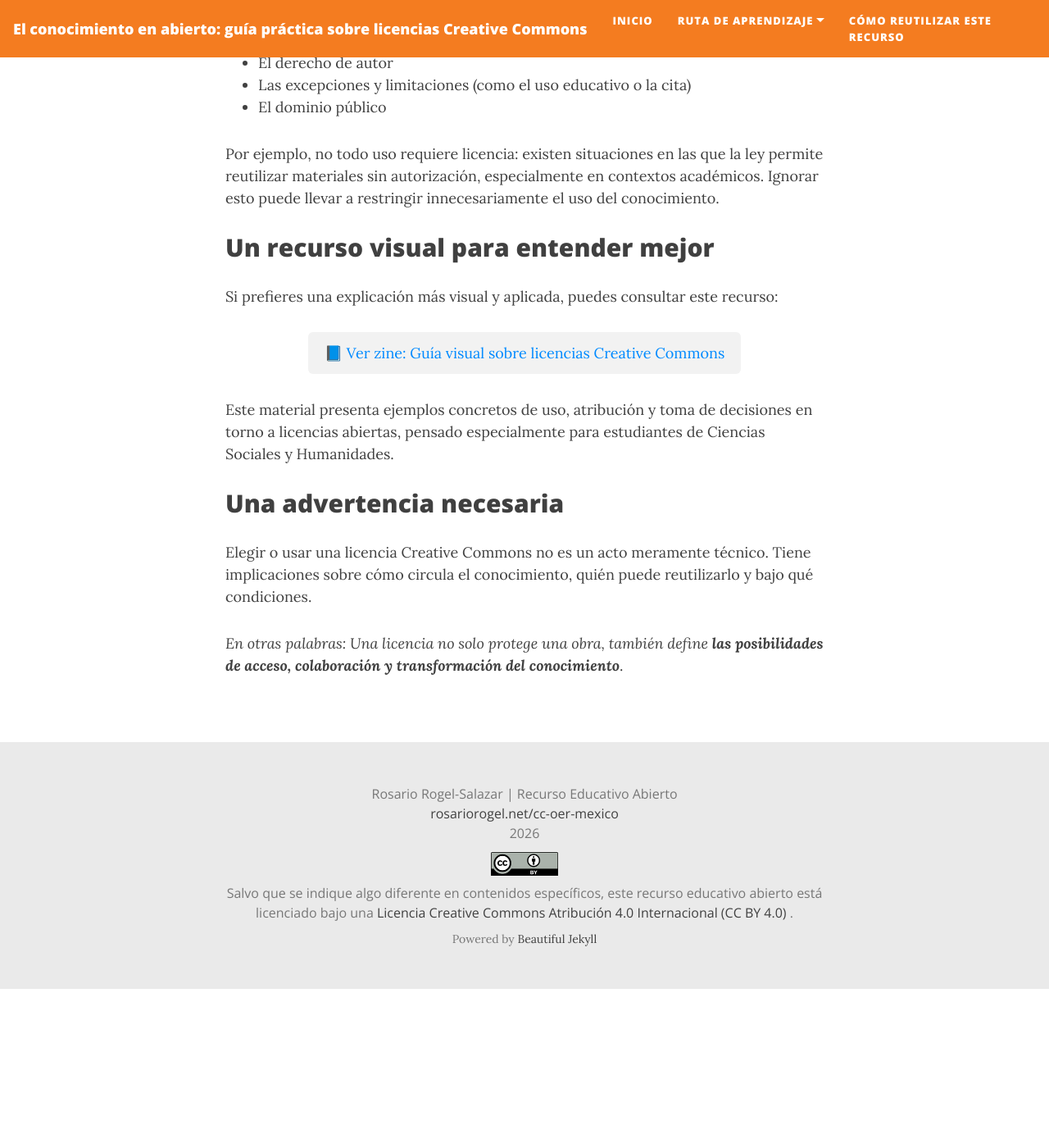
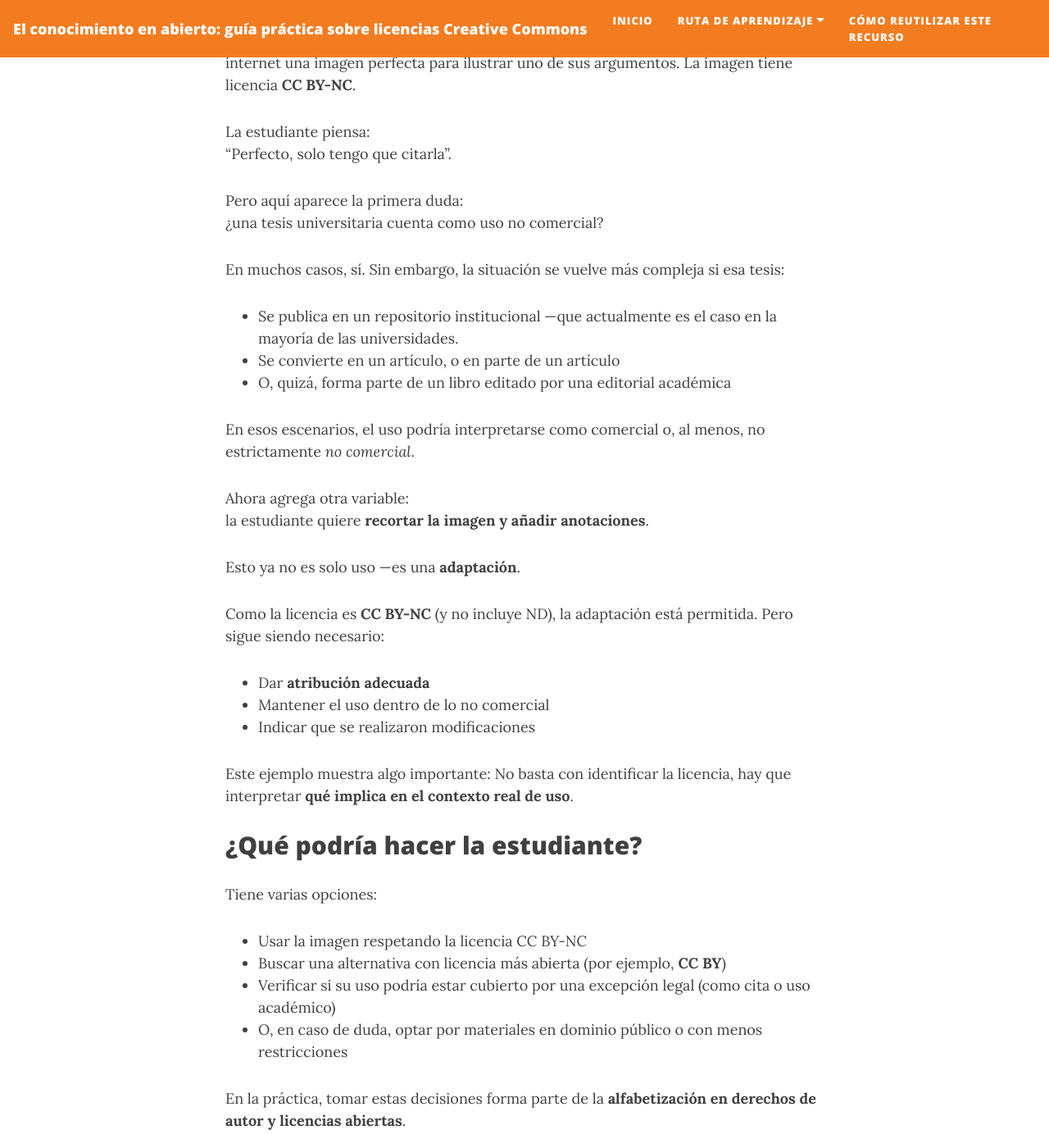
Before and after one commit to rosariorogel/cc-oer-mexico, a Jekyll site: the page built from _pages/licencias-cc.md, in a window 1280 px wide and 1400 px high, scrolled down 2276 px. Shown: the whole window at 82% size. Built offline with Jekyll 4.4.1, drawn with Linux system fonts in a browser that asks for light colours; nearby versions of some CDN libraries; before the commit the page ends 3482 px from its top, so only the background shows below that; some of the changed text lies outside the part shown.

Commit message:
Update licencias-cc.md

```diff
--- a/_pages/licencias-cc.md
+++ b/_pages/licencias-cc.md
@@ -47,6 +47,47 @@ No basta con saber que una obra tiene licencia CC. Es necesario entender **qué
 
 En contextos educativos, esta última condición (ND) puede ser especialmente problemática, ya que limita prácticas fundamentales como traducir, actualizar o contextualizar materiales.
 
+## Caso práctico: ¿puedo usar esta imagen en mi tesis?
+
+Imagina la siguiente situación:
+
+Una estudiante de la carrera de Sociología está preparando su tesis. Encuentra en internet una imagen perfecta para ilustrar uno de sus argumentos. La imagen tiene licencia **CC BY-NC**.
+
+La estudiante piensa:
+“Perfecto, solo tengo que citarla”.
+
+Pero aquí aparece la primera duda:
+¿una tesis universitaria cuenta como uso no comercial?
+
+En muchos casos, sí. Sin embargo, la situación se vuelve más compleja si esa tesis:
+- Se publica en un repositorio institucional —que actualmente es el caso en la mayoría de las universidades.
+- Se convierte en un artículo, o en parte de un artículo
+- O, quizá, forma parte de un libro editado por una editorial académica
+
+En esos escenarios, el uso podría interpretarse como comercial o, al menos, no estrictamente *no comercial*.
+
+Ahora agrega otra variable:
+la estudiante quiere **recortar la imagen y añadir anotaciones**.
+
+Esto ya no es solo uso —es una **adaptación**.
+
+Como la licencia es **CC BY-NC** (y no incluye ND), la adaptación está permitida. Pero sigue siendo necesario:
+- Dar **atribución adecuada**
+- Mantener el uso dentro de lo no comercial
+- Indicar que se realizaron modificaciones
+
+Este ejemplo muestra algo importante: No basta con identificar la licencia, hay que interpretar **qué implica en el contexto real de uso**.
+
+## ¿Qué podría hacer la estudiante?
+
+Tiene varias opciones:
+- Usar la imagen respetando la licencia CC BY-NC
+- Buscar una alternativa con licencia más abierta (por ejemplo, **CC BY**)
+- Verificar si su uso podría estar cubierto por una excepción legal (como cita o uso académico)
+- O, en caso de duda, optar por materiales en dominio público o con menos restricciones
+
+En la práctica, tomar estas decisiones forma parte de la **alfabetización en derechos de autor y licencias abiertas**.
+
 ## Más allá de las licencias: entender el ecosistema
 
 Comprender las licencias Creative Commons también implica reconocer que no operan en el vacío. Forman parte de un ecosistema más amplio que incluye:
```
